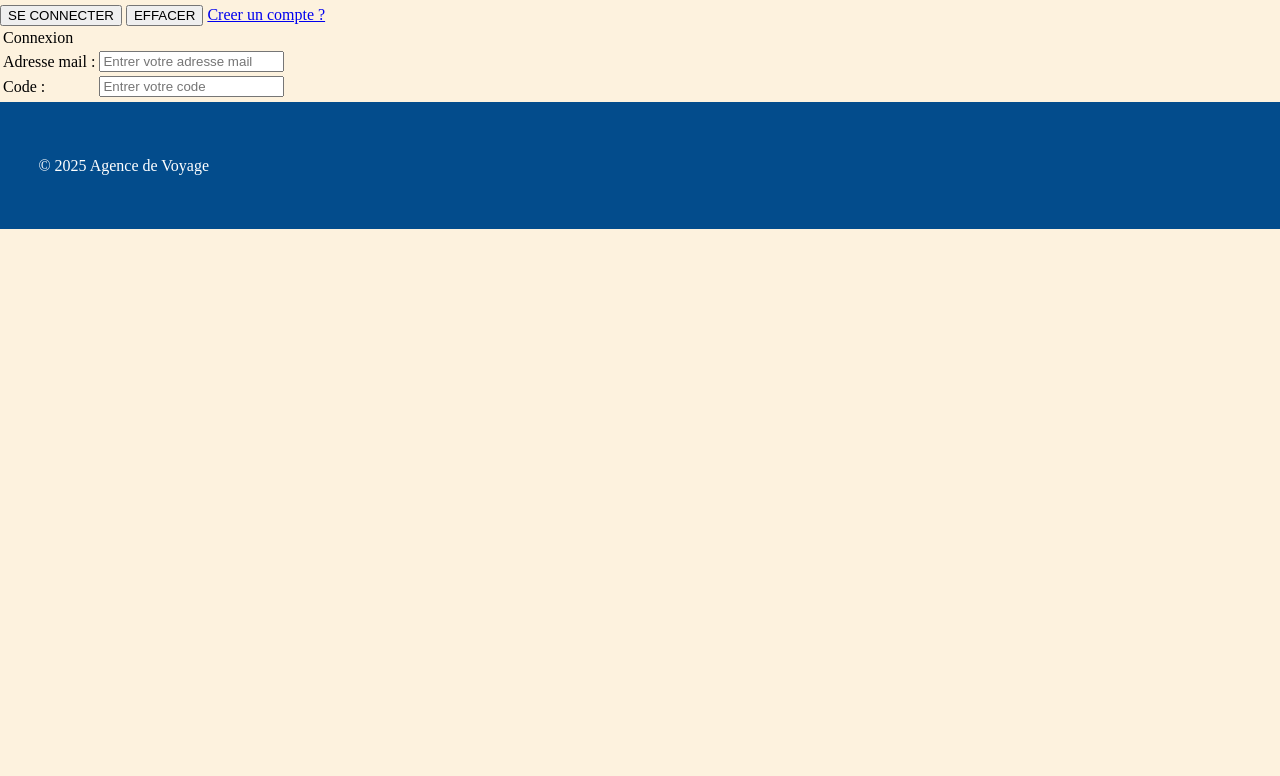
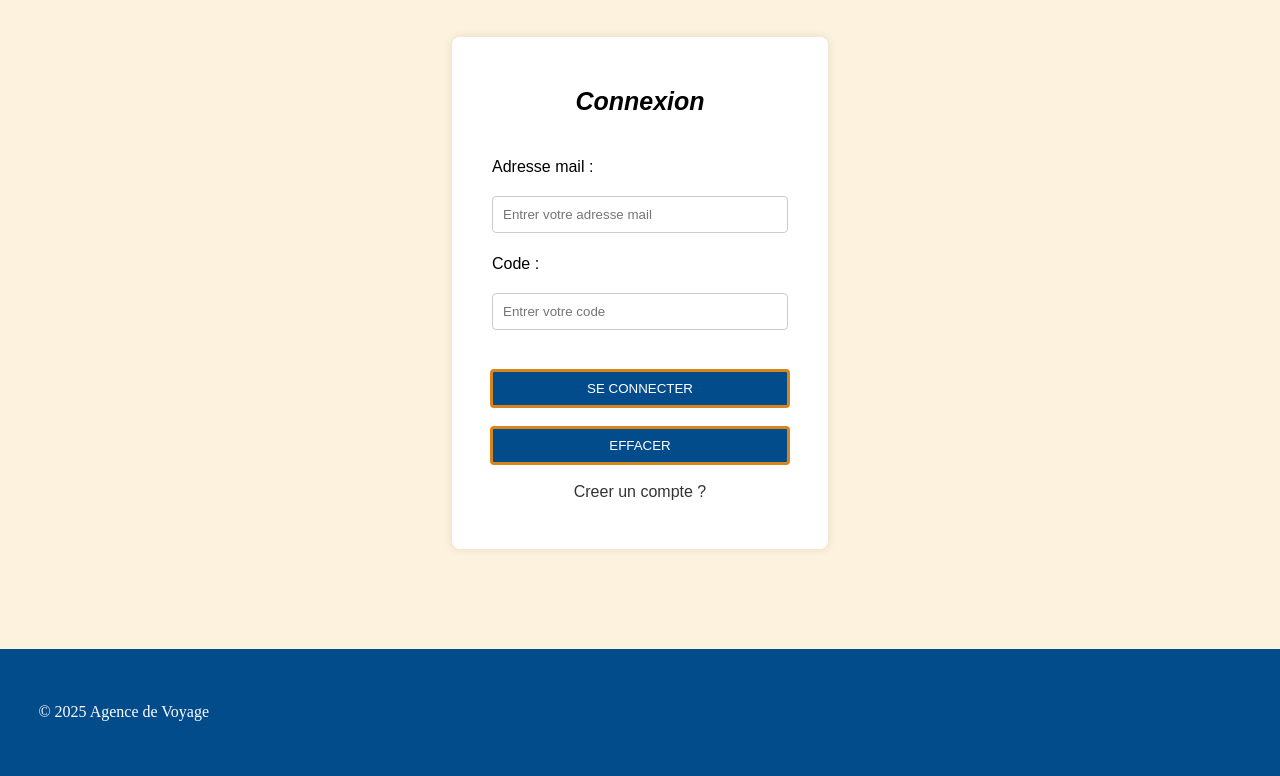
Before and after one commit to BPiroga/Click-journeY, a PHP site: page /pages/connexion.html in a window 1280 px wide. Shown: the part 207-983 px from the top of the page. Before the commit the page ends 436 px from the top, so only its background shows below. Run offline with PHP 8.4, Linux system fonts and the light colour scheme.

Commit message:
CSS: Connexion

```diff
--- a/css/style.css
+++ b/css/style.css
@@ -56,7 +56,7 @@ footer p {
 
 .navlinks a {
     text-decoration: none;
-    margin: 0 10% 0 10%;
+    margin: 0 5% 0 5%;
     color: white;
     border: 3px solid #D9851E;
     padding: 8px;
@@ -249,3 +249,72 @@ footer p {
     justify-content: center;
     max-width: 1000px;
 }
+
+/* Connexion */
+
+.connexion {
+    width: 300px;
+    margin: 0 auto;
+    padding: 3%;
+    background-color: white;
+    box-shadow: 0 0 10px rgba(0, 0, 0, 0.1);
+    border-radius: 8px;
+}
+
+.connexion table {
+    width: 100%;
+}
+
+.titre-connexion {
+    justify-content: center;
+    font-size: 25px;
+    font-weight: bold;
+    font-style: italic;
+    margin-bottom: 20px;
+}
+
+.connexion td {
+    display: flex;
+    padding: 10px 0;
+}
+
+.connexion input[type="email"],
+.connexion input[type="password"] {
+    width: calc(100% - 20px);
+    padding: 10px;
+    border: 1px solid #ccc;
+    border-radius: 4px;
+}
+
+.form-buttons {
+    display: flex;
+    flex-direction: column;
+    margin-top: 6%;
+}
+
+.form-buttons button {
+    width: 100%;
+    padding: 3%;
+    margin: 3% 0;
+    background-color: #034C8C;
+    border: 3px solid #D9851E;
+    color: white;
+    border-radius: 4px;
+    cursor: pointer;
+}
+
+.form-buttons button:hover {
+    background-color: #048ABF;
+}
+
+.form-buttons a {
+    display: block;
+    text-align: center;
+    margin: 3% 0;
+    color: #333;
+    text-decoration: none;
+}
+
+.form-buttons a:hover {
+    text-decoration: underline;
+}
--- a/pages/connexion.html
+++ b/pages/connexion.html
@@ -11,11 +11,12 @@
         <a class="logo" href="index.html"><img src="../src/Logo CY Portugal.png" alt="Logo CY Portugal" width="210px"></a>
         <p class="titre">CY Portugal</p>
     </header>
+    <div class="container">
         <div class="connexion">
             <form type="traitement_connexion.php" method="post">
                 <table>
                     <tr>
-                    <td>Connexion</td>
+                        <td class="titre-connexion">Connexion</td>
                     </tr>
                     <tr>
                         <td>Adresse mail :</td>
@@ -29,17 +30,17 @@
                             <input type="password" name="code" placeholder="Entrer votre code" required>
                         </td>
                     </tr>
-                <tr>
-                    <td">
-                        <button type="submit"> SE CONNECTER</button> <!--<a href="mettre la page d'acueille">SE CONNECTER</a>-->
+                </table>
+                <div class="form-buttons">
+                    <button type="submit">SE CONNECTER</button>
                     <button type="reset">EFFACER</button>
                     <a href="inscription.html" target="_blank">Creer un compte ?</a>
-                    </td>
-                </tr>
-            </table>
+                </div>
             </form>
+        </div>
     </div>
     <footer>
         <p>&copy; 2025 Agence de Voyage</p>
     </footer>
+</body>
 </html>
```
Lines whose indentation alone changed are shown as unchanged.
